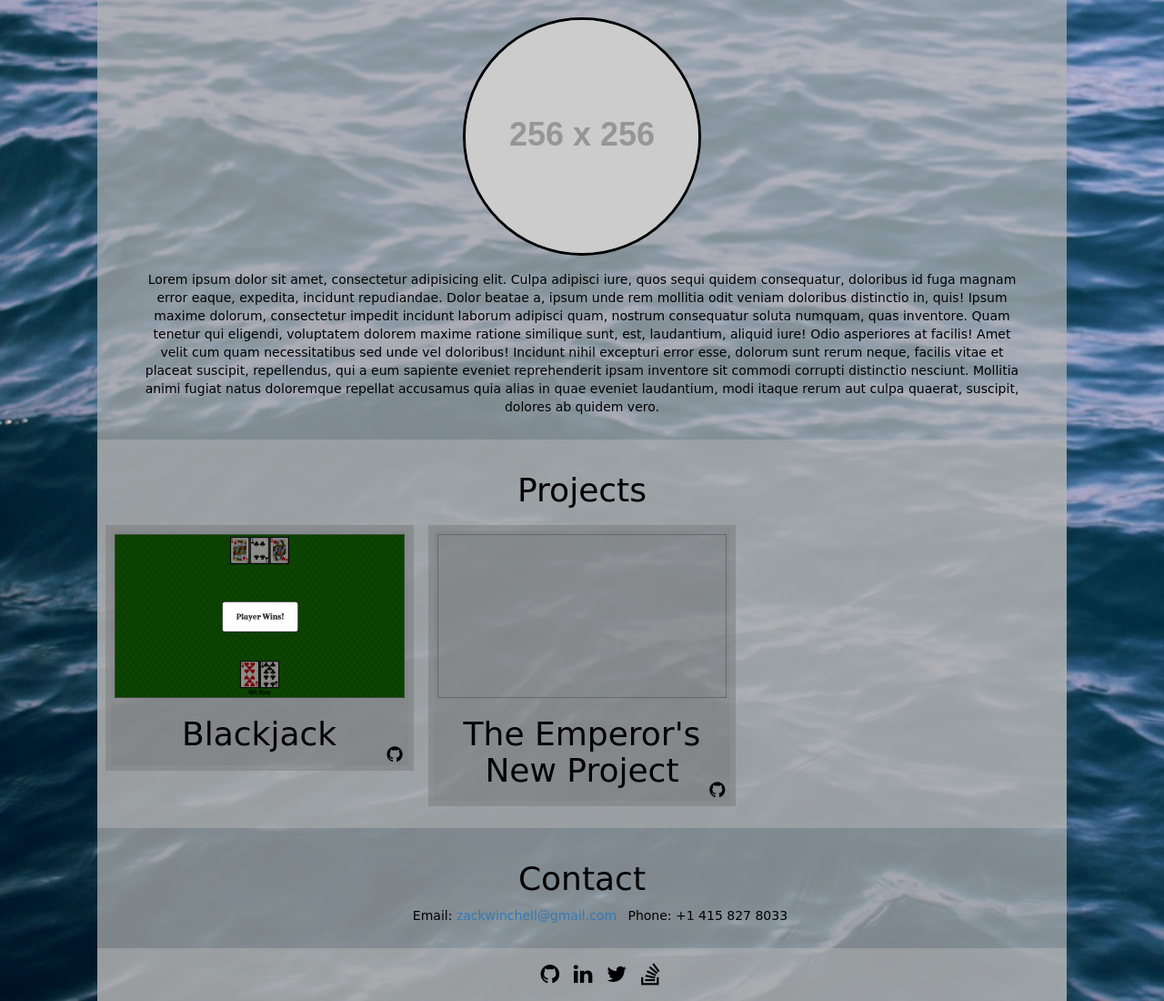
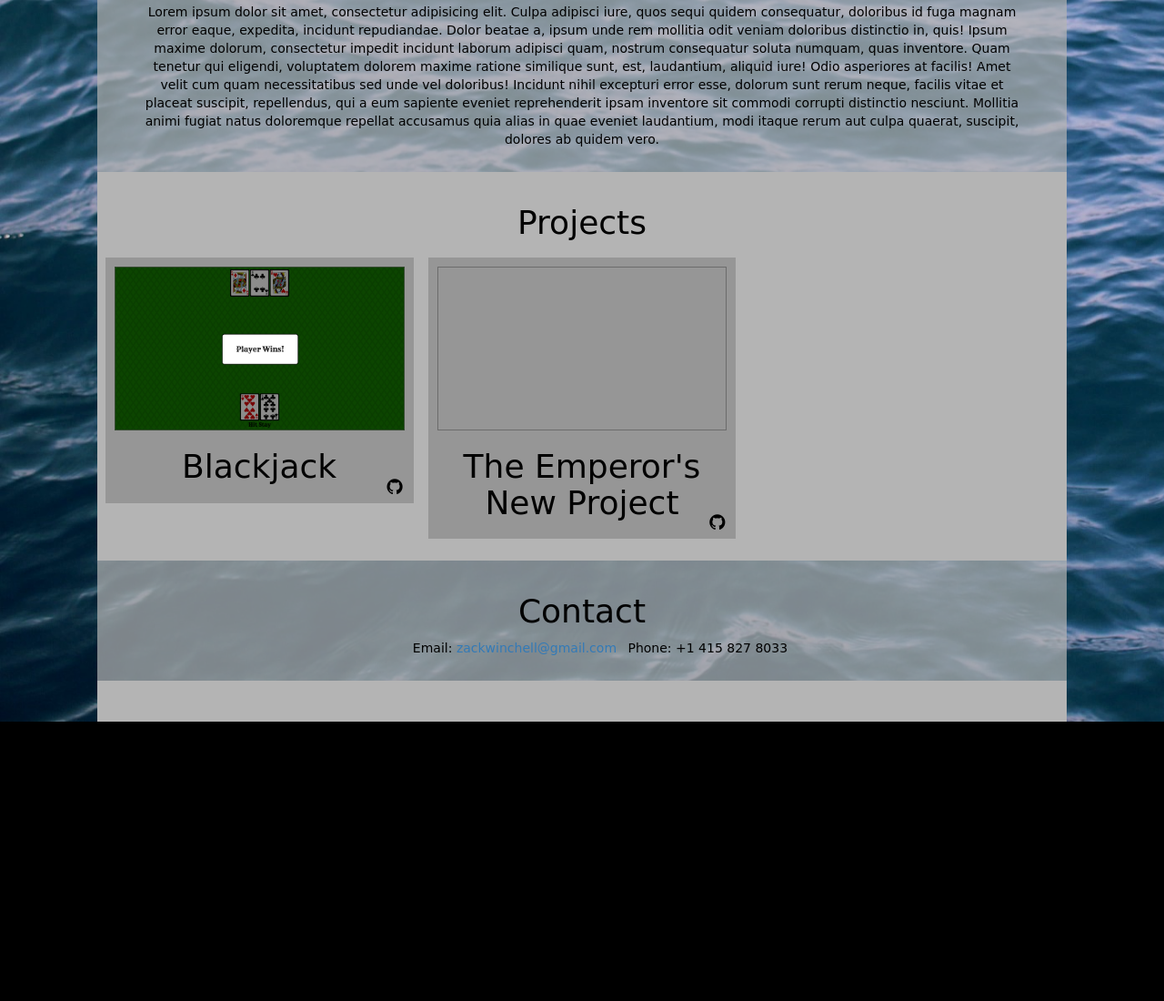
Before and after one commit to Gkjsdll/personal-site-old, a website: page index.html in a window 1280 px wide. Shown: the part 794-1894 px from the top of the page at 91% size. After the commit the page ends 1587 px from the top, so only its background shows below. Drawn offline with nearby package versions, Linux system fonts and the light colour scheme; placeholder pictures from the web are drawn by us; a web font is replaced by a local one.

Commit message:
style tweaks

```diff
--- a/index.html
+++ b/index.html
@@ -26,7 +26,6 @@
     <div class="row">
       <div id="aboutMe" name="aboutMe" class="col-xs-10 col-xs-offset-1">
         <h1>About Me</h1>
-        <img src="http://placehold.it/256x256" alt="Could not connect to placehold.it">
         <p>Lorem ipsum dolor sit amet, consectetur adipisicing elit. Culpa adipisci iure, quos sequi quidem consequatur, doloribus id fuga magnam error eaque, expedita, incidunt repudiandae. Dolor beatae a, ipsum unde rem mollitia odit veniam doloribus distinctio in, quis! Ipsum maxime dolorum, consectetur impedit incidunt laborum adipisci quam, nostrum consequatur soluta numquam, quas inventore. Quam tenetur qui eligendi, voluptatem dolorem maxime ratione similique sunt, est, laudantium, aliquid iure! Odio asperiores at facilis! Amet velit cum quam necessitatibus sed unde vel doloribus! Incidunt nihil excepturi error esse, dolorum sunt rerum neque, facilis vitae et placeat suscipit, repellendus, qui a eum sapiente eveniet reprehenderit ipsam inventore sit commodi corrupti distinctio nesciunt. Mollitia animi fugiat natus doloremque repellat accusamus quia alias in quae eveniet laudantium, modi itaque rerum aut culpa quaerat, suscipit, dolores ab quidem vero.</p>
       </div>
     </div>
@@ -75,9 +74,16 @@
       </div>
     </div>
   </div>
+
   <div class="container-fluid">
     <div class="row">
-      <div id="links" class="col-xs-10 col-xs-offset-1">
+      <div id="footer" class="col-xs-10 col-xs-offset-1">
+
+      </div>
+    </div>
+  </div>
+
+  <div id="links">
     <ul>
       <li><a href="https://github.com/gkjsdll"><i class="fa fa-github"></i></a></li>
       <li><a href="https://www.linkedin.com/in/gkjsdll"><i class="fa fa-linkedin"></i></a></li>
@@ -86,8 +92,6 @@
       <!-- <li><a href="">FaceBook(?)</a></li> -->
       <!-- <li><a href="">Steam(???)</a></li> -->
     </ul>
-      </div>
-    </div>
   </div>
 
   <div id="navbar">
--- a/src/sass/style.sass
+++ b/src/sass/style.sass
@@ -1,6 +1,8 @@
 $link-text-color: white
 $nav-back-color: rgba(0, 0, 0, 0.65)
 $link-text-hover: rgb(220, 220, 220)
+$panel-color: rgb(180, 180, 180)
+$panel-color-alpha: rgba(180, 180, 180, 0.7)
 
 *
   font-family: 'Coda', cursive
@@ -11,6 +13,7 @@ body
   background-size: cover
   padding-top: 45px
   text-align: center
+  min-width: 640px
 
 #cssMagic
   text-align: center
@@ -23,7 +26,7 @@ body
   background-color: #00f
   text-align: center
   color: black
-  background-color: rgba(180, 180, 180, 0.7)
+  background-color: $panel-color-alpha
   img
     margin-top: 16px
     margin-bottom: 16px
@@ -32,7 +35,7 @@ body
 
 #projects
   padding: 16px
-  background-color: rgba(180, 180, 180, 0.85)
+  background-color: $panel-color
   color: black
   text-align: center
   display: inline-block
@@ -47,6 +50,7 @@ body
         border: 1px solid rgba(80, 80, 80, 0.6)
         background-size: 100% 100%
     &:first-child
+      // Replace this with angular & sprite(s)
       .proj-splash
         background-image: url("/images/blackjackPlayerWin.png")
         &:hover
@@ -67,7 +71,7 @@ body
 #contact
   text-align: center
   padding: 16px
-  background-color: rgba(180, 180, 180, 0.7)
+  background-color: $panel-color-alpha
   color: black
   ul
     li
@@ -76,10 +80,17 @@ body
       padding: 0px 4px 0px 4px
 
 #links
-  padding: 12px
-  background-color: rgba(180, 180, 180, 0.85)
-  text-align: center
+  position: fixed
+  right: 0px
+  top: 0px
+  width: 200px
+  padding: 5px 16px 5px 16px
+  text-align: right
   font-size: 24px
+  // This places the links on top of the navbar
+  z-index: 10
+  @media (max-width: 654px)
+    top: 50px
   ul
     margin-bottom: 0px
     li
@@ -88,7 +99,7 @@ body
       &:last-child
         margin-right: 0px
       a
-        color: black
+        color: $link-text-color
         &:hover
           color: $link-text-hover
           text-decoration: none
@@ -96,6 +107,7 @@ body
 #navbar
   background-color: $nav-back-color
   width: 100%
+  min-width: 640px
   position: fixed
   top: 0px
   text-align: center
@@ -119,3 +131,7 @@ body
           color: $link-text-hover
           cursor: pointer
           text-decoration: none
+
+#footer
+  height: 45px
+  background-color: $panel-color
```
Also changed, not shown: css/style.css, images/thisSource.png. Lines whose indentation alone changed are shown as unchanged.
